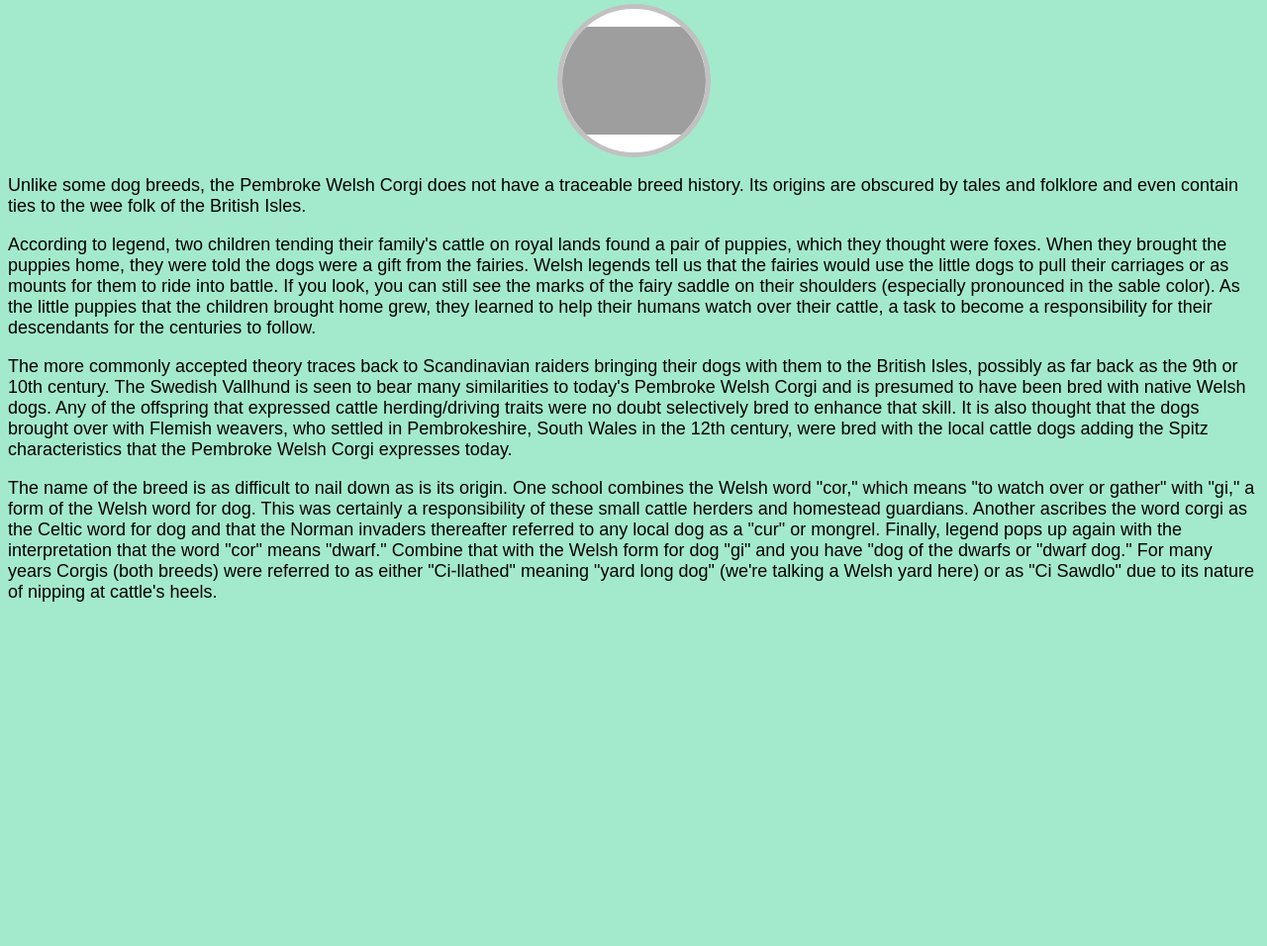
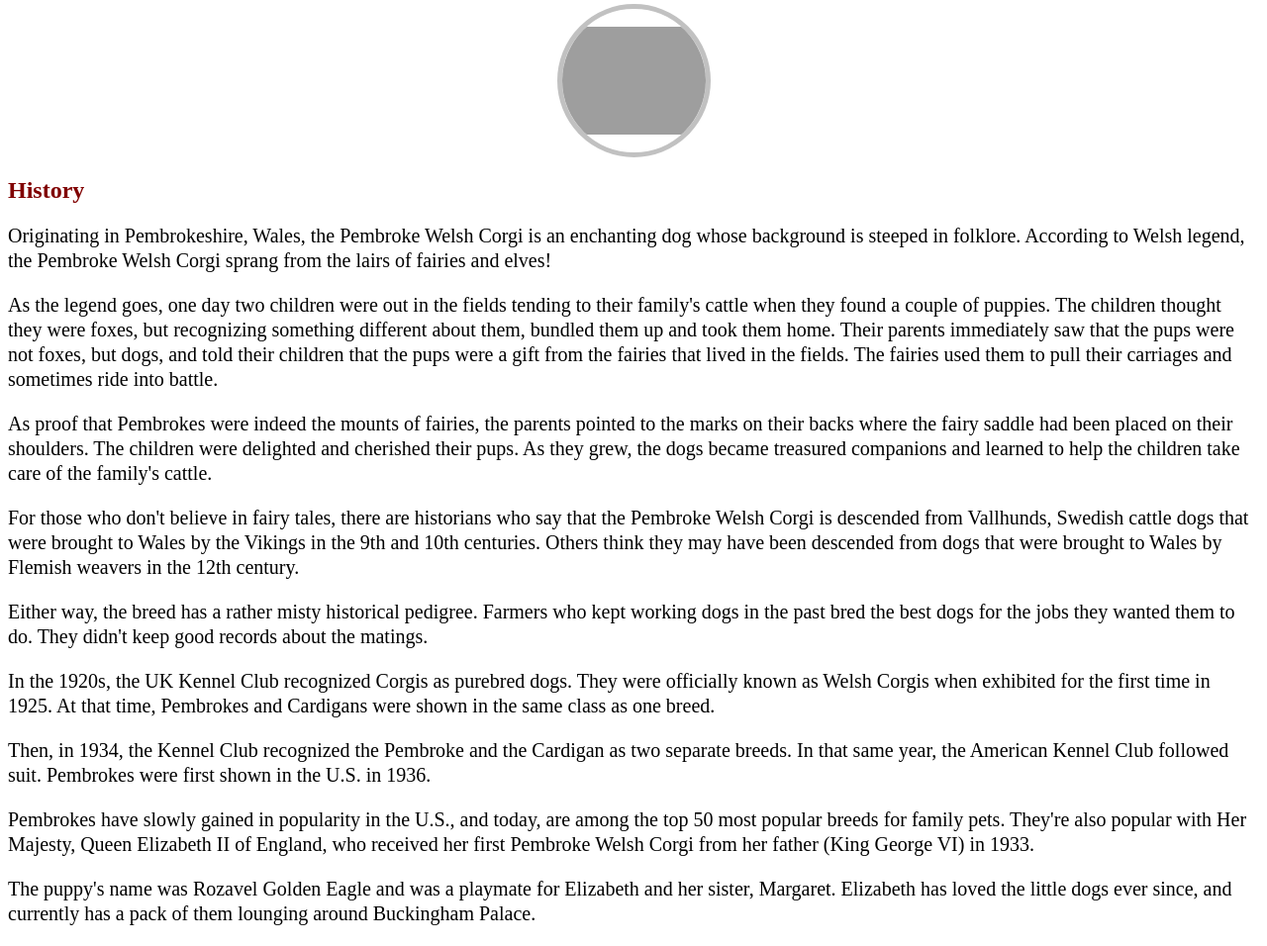
Before and after one commit to yguerra83/project, a plain HTML site: page about.html in a window 1280 px wide. Shown: the part 121-1077 px from the top of the page at 99% size. Before the commit the page ends 800 px from the top, so only its background shows below. Drawn offline with Linux system fonts and the light colour scheme; grey boxes are pictures that could not be loaded.

Commit message:
some changes

```diff
--- a/about.html
+++ b/about.html
@@ -25,35 +25,58 @@
 
     <img src="https://www.dogtime.com/assets/uploads/2011/01/file_23192_pembroke-welsh-corgi-460x290.jpg"
         class="corgi-rounded">
+    <h2 class="breed">History</h2>
+    <div class="history-text">
+        <p>Originating in Pembrokeshire, Wales, the Pembroke Welsh Corgi is an enchanting dog whose background is
+            steeped
+            in folklore. According to Welsh legend, the Pembroke Welsh Corgi sprang from the lairs of fairies and elves!
+        </p>
 
-    <div class="history-text">
-        <p>Unlike some dog breeds, the Pembroke Welsh Corgi does not have a traceable breed history. Its origins are
-            obscured by tales and folklore and even contain ties to the wee folk of the British Isles.</p>
+        <p>As the legend goes, one day two children were out in the fields tending to their family's cattle when they
+            found
+            a couple of puppies. The children thought they were foxes, but recognizing something different about them,
+            bundled them up and took them home. Their parents immediately saw that the pups were not foxes, but dogs,
+            and
+            told their children that the pups were a gift from the fairies that lived in the fields. The fairies used
+            them
+            to pull their carriages and sometimes ride into battle.</p>
 
-        <p>According to legend, two children tending their family's cattle on royal lands found a pair of puppies, which
-            they thought were foxes. When they brought the puppies home, they were told the dogs were a gift from the
-            fairies. Welsh legends tell us that the fairies would use the little dogs to pull their carriages or as
-            mounts for them to ride into battle. If you look, you can still see the marks of the fairy saddle on their
-            shoulders (especially pronounced in the sable color). As the little puppies that the children brought home
-            grew, they learned to help their humans watch over their cattle, a task to become a responsibility for their
-            descendants for the centuries to follow.</p>
+        <p>As proof that Pembrokes were indeed the mounts of fairies, the parents pointed to the marks on their backs
+            where
+            the fairy saddle had been placed on their shoulders. The children were delighted and cherished their pups.
+            As
+            they grew, the dogs became treasured companions and learned to help the children take care of the family's
+            cattle.</p>
 
-        <p> The more commonly accepted theory traces back to Scandinavian raiders bringing their dogs with them to the
-            British Isles, possibly as far back as the 9th or 10th century. The Swedish Vallhund is seen to bear many
-            similarities to today's Pembroke Welsh Corgi and is presumed to have been bred with native Welsh dogs. Any
-            of the offspring that expressed cattle herding/driving traits were no doubt selectively bred to enhance that
-            skill. It is also thought that the dogs brought over with Flemish weavers, who settled in Pembrokeshire,
-            South Wales in the 12th century, were bred with the local cattle dogs adding the Spitz characteristics that
-            the Pembroke Welsh Corgi expresses today.</p>
+        <p>For those who don't believe in fairy tales, there are historians who say that the Pembroke Welsh Corgi is
+            descended from Vallhunds, Swedish cattle dogs that were brought to Wales by the Vikings in the 9th and 10th
+            centuries. Others think they may have been descended from dogs that were brought to Wales by Flemish weavers
+            in
+            the 12th century.</p>
 
-        <p>The name of the breed is as difficult to nail down as is its origin. One school combines the Welsh word
-            "cor," which means "to watch over or gather" with "gi," a form of the Welsh word for dog. This was certainly
-            a responsibility of these small cattle herders and homestead guardians. Another ascribes the word corgi as
-            the Celtic word for dog and that the Norman invaders thereafter referred to any local dog as a "cur" or
-            mongrel. Finally, legend pops up again with the interpretation that the word "cor" means "dwarf." Combine
-            that with the Welsh form for dog "gi" and you have "dog of the dwarfs or "dwarf dog." For many years Corgis
-            (both breeds) were referred to as either "Ci-llathed" meaning "yard long dog" (we're talking a Welsh yard
-            here) or as "Ci Sawdlo" due to its nature of nipping at cattle's heels.</p>
+        <p>Either way, the breed has a rather misty historical pedigree. Farmers who kept working dogs in the past bred
+            the
+            best dogs for the jobs they wanted them to do. They didn't keep good records about the matings.</p>
+
+        <p>In the 1920s, the UK Kennel Club recognized Corgis as purebred dogs. They were officially known as Welsh
+            Corgis
+            when exhibited for the first time in 1925. At that time, Pembrokes and Cardigans were shown in the same
+            class as
+            one breed.</p>
+
+        <p>Then, in 1934, the Kennel Club recognized the Pembroke and the Cardigan as two separate breeds. In that same
+            year, the American Kennel Club followed suit. Pembrokes were first shown in the U.S. in 1936.</p>
+
+        <p>Pembrokes have slowly gained in popularity in the U.S., and today, are among the top 50 most popular breeds
+            for
+            family pets. They're also popular with Her Majesty, Queen Elizabeth II of England, who received her first
+            Pembroke Welsh Corgi from her father (King George VI) in 1933.</p>
+
+        <p>The puppy's name was Rozavel Golden Eagle and was a playmate for Elizabeth and her sister, Margaret.
+            Elizabeth
+            has loved the little dogs ever since, and currently has a pack of them lounging around Buckingham Palace.
+        </p>
+
     </div>
 </body>
 
--- a/styles.css
+++ b/styles.css
@@ -52,12 +52,19 @@ nav a:selected {
 }
 
 .history-text>p {
-    font-size: 18px;
-    font-family: sans-serif;
+    font-size: 20px;
+    font-family: 'Quicksand';
+    line-height: 25px;
 }
 
-body {
-    background-color: #6DA9;
+.index-text>p {
+    font-size: 20px;
+    font-family: 'Quicksand';
+    line-height: 25px;
+}
+
+.breed {
+    color: maroon;
 }
 
 < !-- Contact Information -->.contact-info>li .phone>a {
```
Also changed, not shown: contact.html (+1 -1 lines), index.html (+29 -1 lines), img/Corgi-background.png (added).
